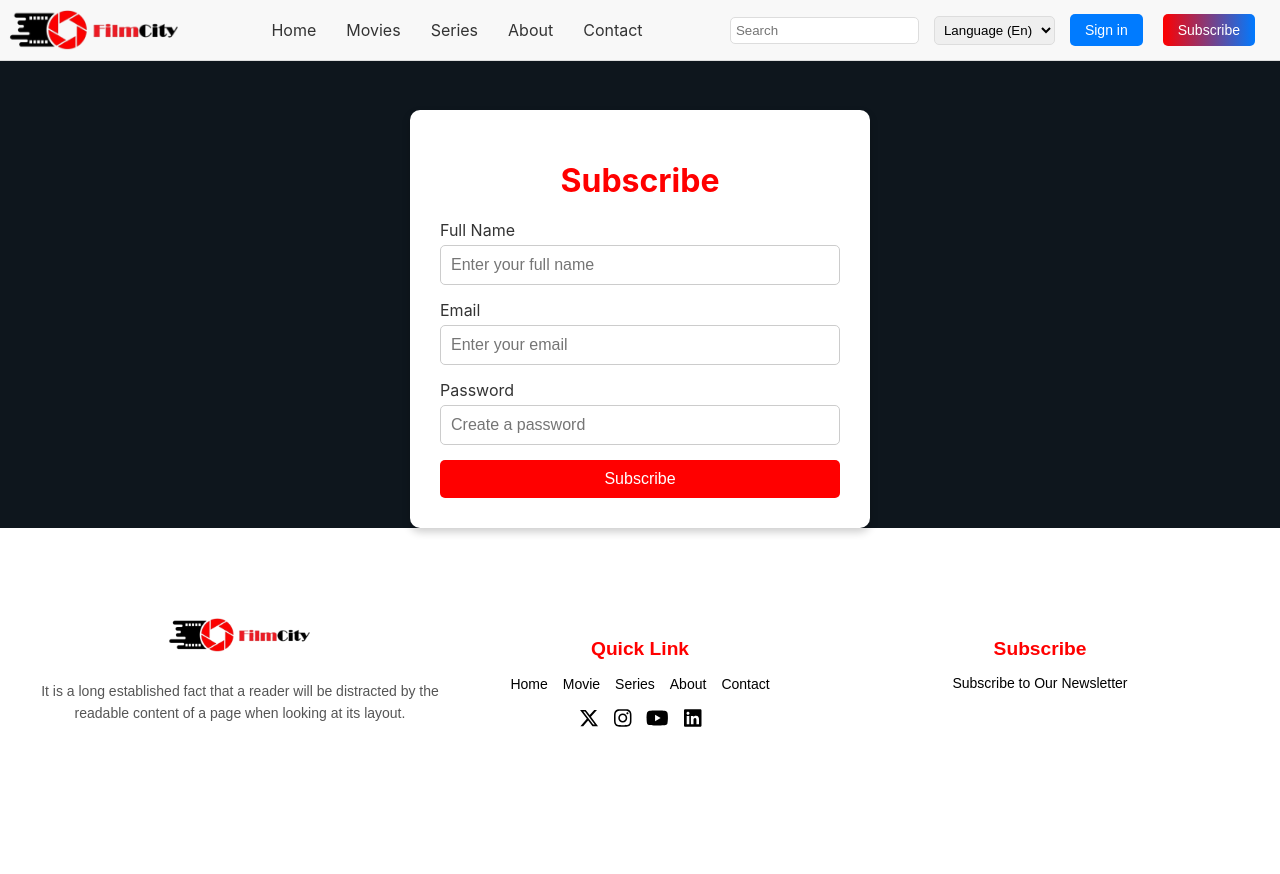
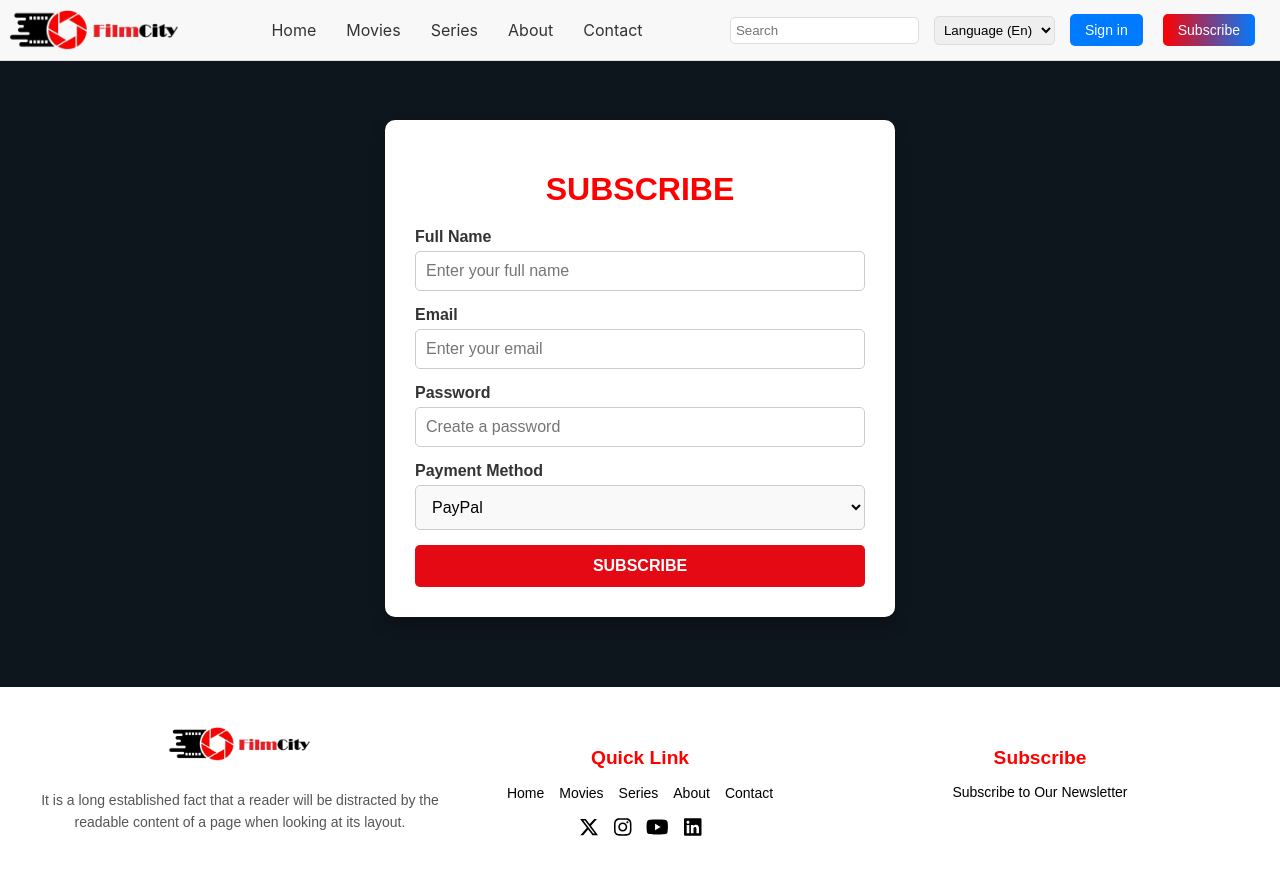
Before and after one commit to CodeAvecSara/MovieApp, a React (Create React App) app: page /subscribe in a window 1280 px wide. Shown: the top 874 px of the page. Before the commit the page ends 800 px from the top, so only its background shows below. Built offline with nearby package versions, Linux system fonts and the light colour scheme.

Commit message:
changed signin+Subscribe

```diff
--- a/src/components/layout/footer/footer.js
+++ b/src/components/layout/footer/footer.js
@@ -28,27 +28,27 @@ const Footer = () => {
           <h3 style={styles.title}>Quick Link</h3>
           <ul style={styles.links}>
             <li>
-              <a href="#" style={styles.link}>
+              <a href="/" style={styles.link}>
                 Home
               </a>
             </li>
             <li>
-              <a href="#" style={styles.link}>
-                Movie
+              <a href="movies" style={styles.link}>
+                Movies
               </a>
             </li>
             <li>
-              <a href="#" style={styles.link}>
+              <a href="series" style={styles.link}>
                 Series
               </a>
             </li>
             <li>
-              <a href="#" style={styles.link}>
+              <a href="about" style={styles.link}>
                 About
               </a>
             </li>
             <li>
-              <a href="#" style={styles.link}>
+              <a href="contact" style={styles.link}>
                 Contact
               </a>
             </li>
--- a/src/components/ui/MovieDetail.css
+++ b/src/components/ui/MovieDetail.css
@@ -2,6 +2,7 @@
     position: relative;
     color: white;
     font-family: Arial, sans-serif;
+
   }
 
   .movie-backdrop {
--- a/src/pages/SignIn.css
+++ b/src/pages/SignIn.css
@@ -1,4 +1,5 @@
 .bodySignIn{
+    padding-bottom: 10px;
 
     background-color: #0E161D;
 }
--- a/src/pages/SignIn.js
+++ b/src/pages/SignIn.js
@@ -20,7 +20,7 @@ const SignIn = () => {
                 <button type="submit" className="signin-btn">Sign In</button>
             </form>
             <p className="signup-link">
-                Don't have an account? <a href="/subscribe">Subscribe now</a>
+                Don't have an account? <a href="/signup">Subscribe now</a>
             </p>
         </div>
         </main>
--- a/src/pages/Subscribe.css
+++ b/src/pages/Subscribe.css
@@ -1,65 +1,105 @@
-.body{
-    background-color: #0E161D; /* Couleur de fond */
+/* Corps principal */
+.body {
+    background-color: #0E161D; /* Fond sombre */
+    font-family: Arial, sans-serif;
+    margin: 0;
+    padding: 10;
+    padding-bottom: 10px;
+}
 
-}
 /* Conteneur principal */
 .subscribe-form-container {
     background-color: white; /* Fond blanc */
     padding: 30px;
-    max-width: 400px;
-    margin: 50px auto;
+    max-width: 450px;
+    margin: 60px auto;
     border-radius: 10px;
-    box-shadow: 0 4px 8px rgba(0, 0, 0, 0.2);
-
+    box-shadow: 0 8px 16px rgba(0, 0, 0, 0.3);
 }
 
 /* Titre du formulaire */
 .form-title {
-    color: red;
+    color: #e50914; /* Rouge Netflix-like */
     font-size: 2rem;
+    font-weight: bold;
     text-align: center;
     margin-bottom: 20px;
+    text-transform: uppercase;
 }
 
-/* Groupes du formulaire */
+/* Groupes de champs */
 .form-group {
-    margin-bottom: 15px;
+    margin-bottom: 20px;
     display: flex;
     flex-direction: column;
 }
 
 .form-group label {
     font-size: 1rem;
+    font-weight: bold;
     margin-bottom: 5px;
     color: #333;
 }
 
-.form-group input {
-    padding: 10px;
+.form-group input,
+.payment-method-select {
+    padding: 12px;
     font-size: 1rem;
     border: 1px solid #ccc;
     border-radius: 5px;
     outline: none;
+    transition: border 0.3s ease-in-out, box-shadow 0.3s ease-in-out;
 }
 
-.form-group input:focus {
-    border-color: red;
-    box-shadow: 0 0 5px rgba(255, 0, 0, 0.5);
+/* Focus pour les champs */
+.form-group input:focus,
+.payment-method-select:focus {
+    border-color: #e50914;
+    box-shadow: 0 0 8px rgba(229, 9, 20, 0.5);
+}
+
+/* Styles pour les erreurs */
+.input-error {
+    border-color: #e74c3c;
+    box-shadow: 0 0 5px rgba(231, 76, 60, 0.5);
+}
+
+.error-text {
+    color: #e74c3c;
+    font-size: 0.875rem;
+    margin-top: 5px;
+}
+
+/* Menu déroulant pour les méthodes de paiement */
+.payment-method-select {
+    cursor: pointer;
+    background-color: #f9f9f9;
 }
 
 /* Bouton de soumission */
 .subscribe-btn {
     width: 100%;
-    padding: 10px;
+    padding: 12px;
     font-size: 1rem;
-    background-color: red;
+    background-color: #e50914;
     color: white;
     border: none;
     border-radius: 5px;
+    font-weight: bold;
+    text-transform: uppercase;
     cursor: pointer;
-    transition: background-color 0.3s;
+    transition: background-color 0.3s ease-in-out;
 }
 
 .subscribe-btn:hover {
-    background-color: darkred;
+    background-color: #b2070e;
 }
+
+/* Ajustement conditionnel des champs */
+.card-details {
+    display: none;
+}
+
+.card-details.active {
+    display: block;
+}
--- a/src/pages/Subscribe.js
+++ b/src/pages/Subscribe.js
@@ -1,28 +1,98 @@
-import React from "react";
-import "./Subscribe.css"; // Import du CSS
+import React, { useState } from "react";
+import "./Subscribe.css";
 
 const Subscribe = () => {
+    const [formData, setFormData] = useState({
+        name: "",
+        email: "",
+        password: "",
+        paymentMethod: "paypal",
+        cardNumber: "",
+    });
+
+    const handleChange = (e) => {
+        const { id, value } = e.target;
+        setFormData({ ...formData, [id]: value });
+    };
+
+    const handleSubmit = (e) => {
+        e.preventDefault();
+        console.log("Form Data:", formData);
+    };
+
     return (
-        <main class="body">
+        <main className="body">
             <div className="subscribe-form-container">
-            <h1 className="form-title">Subscribe </h1>
-            <form className="subscribe-form">
+                <h1 className="form-title">Subscribe</h1>
+                <form className="subscribe-form" onSubmit={handleSubmit}>
+                    {/* Full Name */}
                     <div className="form-group">
                         <label htmlFor="name">Full Name</label>
-                    <input type="text" id="name" placeholder="Enter your full name" />
+                        <input
+                            type="text"
+                            id="name"
+                            placeholder="Enter your full name"
+                            value={formData.name}
+                            onChange={handleChange}
+                        />
                     </div>
 
+                    {/* Email */}
                     <div className="form-group">
                         <label htmlFor="email">Email</label>
-                    <input type="email" id="email" placeholder="Enter your email" />
+                        <input
+                            type="email"
+                            id="email"
+                            placeholder="Enter your email"
+                            value={formData.email}
+                            onChange={handleChange}
+                        />
                     </div>
 
+                    {/* Password */}
                     <div className="form-group">
                         <label htmlFor="password">Password</label>
-                    <input type="password" id="password" placeholder="Create a password" />
+                        <input
+                            type="password"
+                            id="password"
+                            placeholder="Create a password"
+                            value={formData.password}
+                            onChange={handleChange}
+                        />
                     </div>
 
-                <button type="submit" className="subscribe-btn">Subscribe</button>
+                    {/* Payment Method */}
+                    <div className="form-group">
+                        <label htmlFor="paymentMethod">Payment Method</label>
+                        <select
+                            id="paymentMethod"
+                            value={formData.paymentMethod}
+                            onChange={handleChange}
+                            className="payment-method-select"
+                        >
+                            <option value="paypal">PayPal</option>
+                            <option value="mastercard">Mastercard</option>
+                            <option value="creditCard">Credit Card</option>
+                        </select>
+                    </div>
+
+                    {/* Credit Card Details */}
+                    {formData.paymentMethod === "creditCard" && (
+                        <div className="form-group card-details active">
+                            <label htmlFor="cardNumber">Card Number </label>
+                            <input
+                                type="text"
+                                id="cardNumber"
+                                placeholder="Enter your card number"
+                                value={formData.cardNumber}
+                                onChange={handleChange}
+                            />
+                        </div>
+                    )}
+
+                    <button type="submit" className="subscribe-btn">
+                        Subscribe
+                    </button>
                 </form>
             </div>
         </main>
```
Lines whose indentation alone changed are shown as unchanged.
